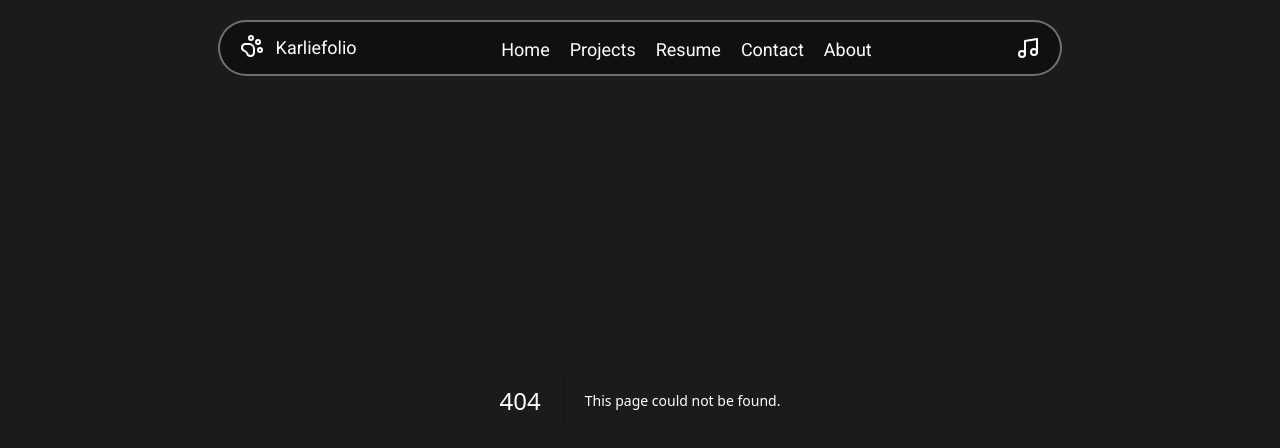
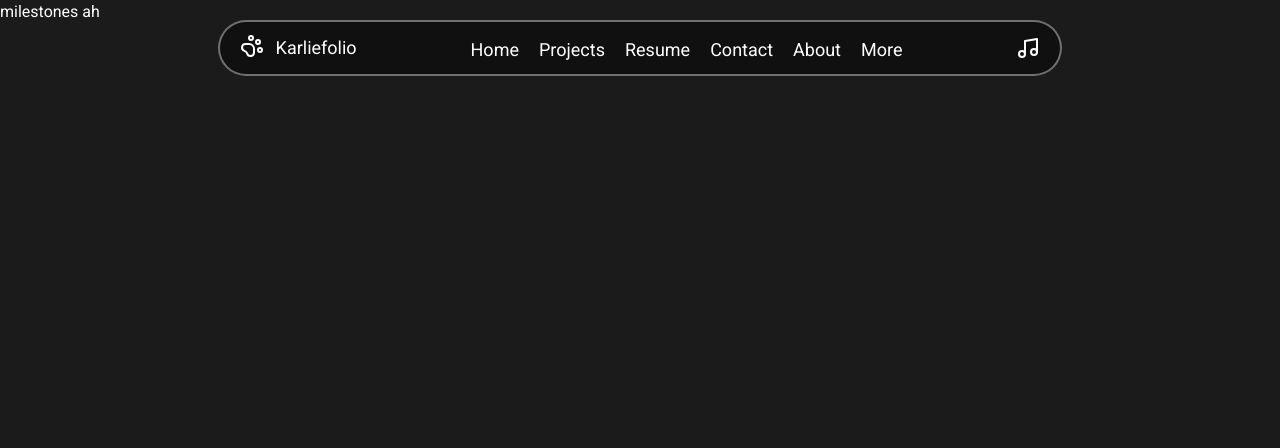
Before and after one commit to KarlieKKY/karliefolio, a Next.js app: page /more in a window 1280 px wide. Before the commit this address had no page. Shown: the top 448 px of the page. Built offline with nearby package versions, Linux system fonts and the light colour scheme.

Commit message:
add More section

```diff
--- /dev/null
+++ b/app/more/_components/milestones.tsx
@@ -0,0 +1,10 @@
+const data = [
+  {
+    date: "29 Nov 2024",
+    unlocked: "First 3D printer",
+  },
+];
+
+export default function MileStones() {
+  return <h1>milestones ah</h1>;
+}
--- /dev/null
+++ b/app/more/page.tsx
@@ -0,0 +1,9 @@
+import MileStones from "./_components/milestones";
+
+export default function Page() {
+  return (
+    <section>
+      <MileStones />
+    </section>
+  );
+}
--- a/components/sections/Navbar.tsx
+++ b/components/sections/Navbar.tsx
@@ -115,6 +115,19 @@ export default function NavBar() {
                 </span>
               </div>
             </Link>
+            <Link
+              href="/more"
+              className="group relative overflow-hidden inline-block md:h-5 lg:h-6"
+            >
+              <div className="relative md:h-5 lg:h-6">
+                <span className="block absolute transition-transform duration-200 group-hover:-translate-y-full">
+                  More
+                </span>
+                <span className="block  transition-transform duration-200 translate-y-full group-hover:translate-y-0">
+                  More
+                </span>
+              </div>
+            </Link>
           </nav>
           <div className="hidden md:block">
             <Music className="h-4 w-4 md:h-5 md:w-5 lg:h-6 lg:w-6" />
```
